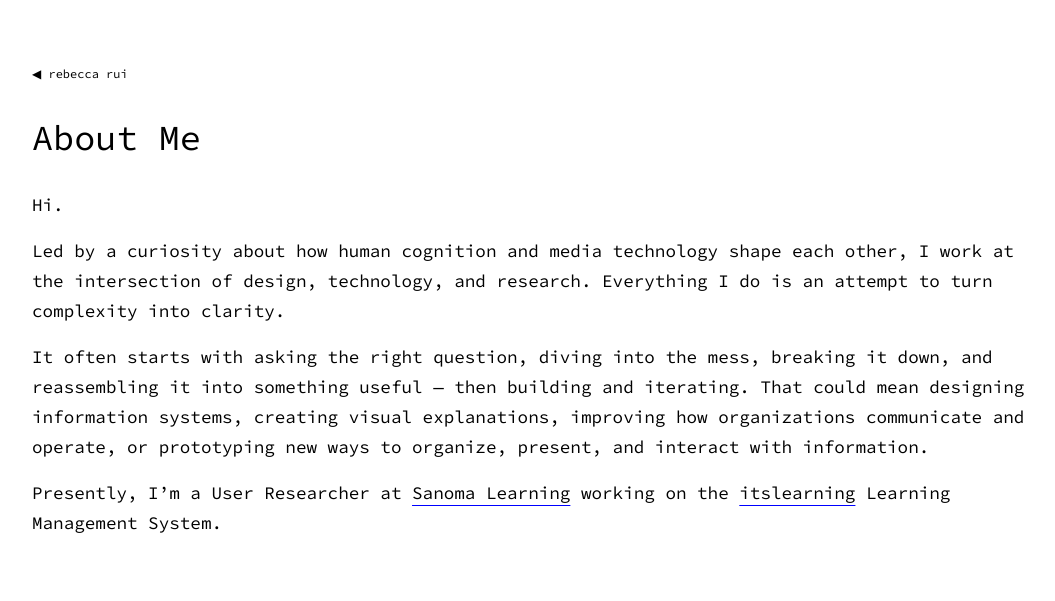
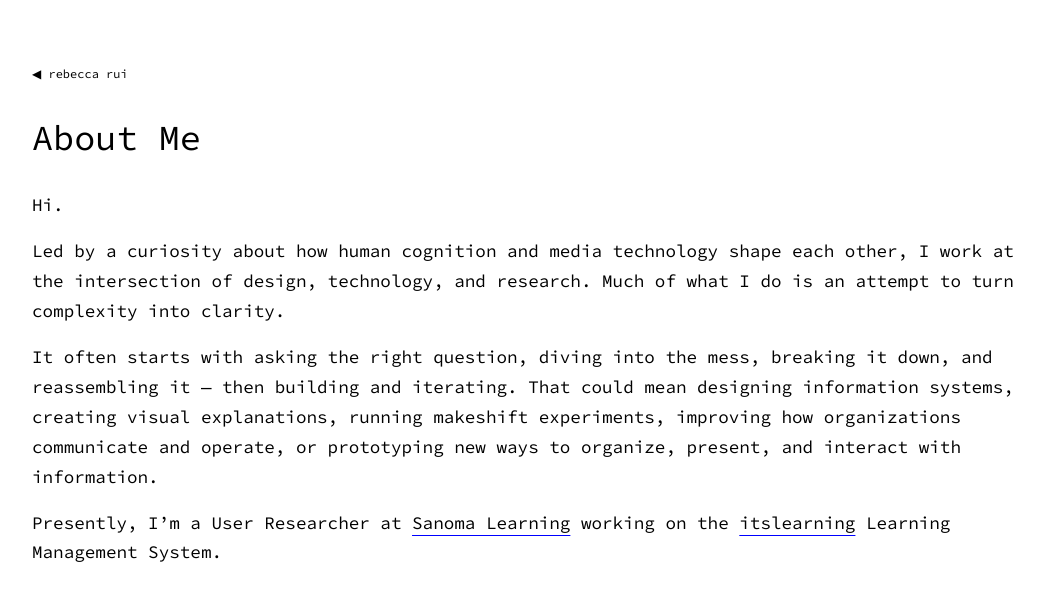
Before and after one commit to iurrrui/iurrrui.github.io, a Jekyll site: the page built from about-me.md, in a window 1280 px wide. Shown: the top 601 px of the page, without its empty margins (108-1163 px from the left). Built offline with Jekyll 4.4.1, drawn with Linux system fonts in a browser that asks for light colours.

```diff
--- a/about-me.md
+++ b/about-me.md
@@ -5,9 +5,9 @@ title: About Me
 
 Hi.
 
-Led by a curiosity about how human cognition and media technology shape each other, I work at the intersection of design, technology, and research. Everything I do is an attempt to turn complexity into clarity.
+Led by a curiosity about how human cognition and media technology shape each other, I work at the intersection of design, technology, and research. Much of what I do is an attempt to turn complexity into clarity.
 
-It often starts with asking the right question, diving into the mess, breaking it down, and reassembling it into something useful — then building and iterating. That could mean designing information systems, creating visual explanations, improving how organizations communicate and operate, or prototyping new ways to organize, present, and interact with information.
+It often starts with asking the right question, diving into the mess, breaking it down, and reassembling it — then building and iterating. That could mean designing information systems, creating visual explanations, running makeshift experiments, improving how organizations communicate and operate, or prototyping new ways to organize, present, and interact with information.
 
 Presently, I'm a User Researcher at [Sanoma Learning](https://www.sanomalearning.com/) working on the [itslearning](https://itslearning.com/) Learning Management System.
 
```
Also changed, not shown: playground.md (+13 -8 lines).
